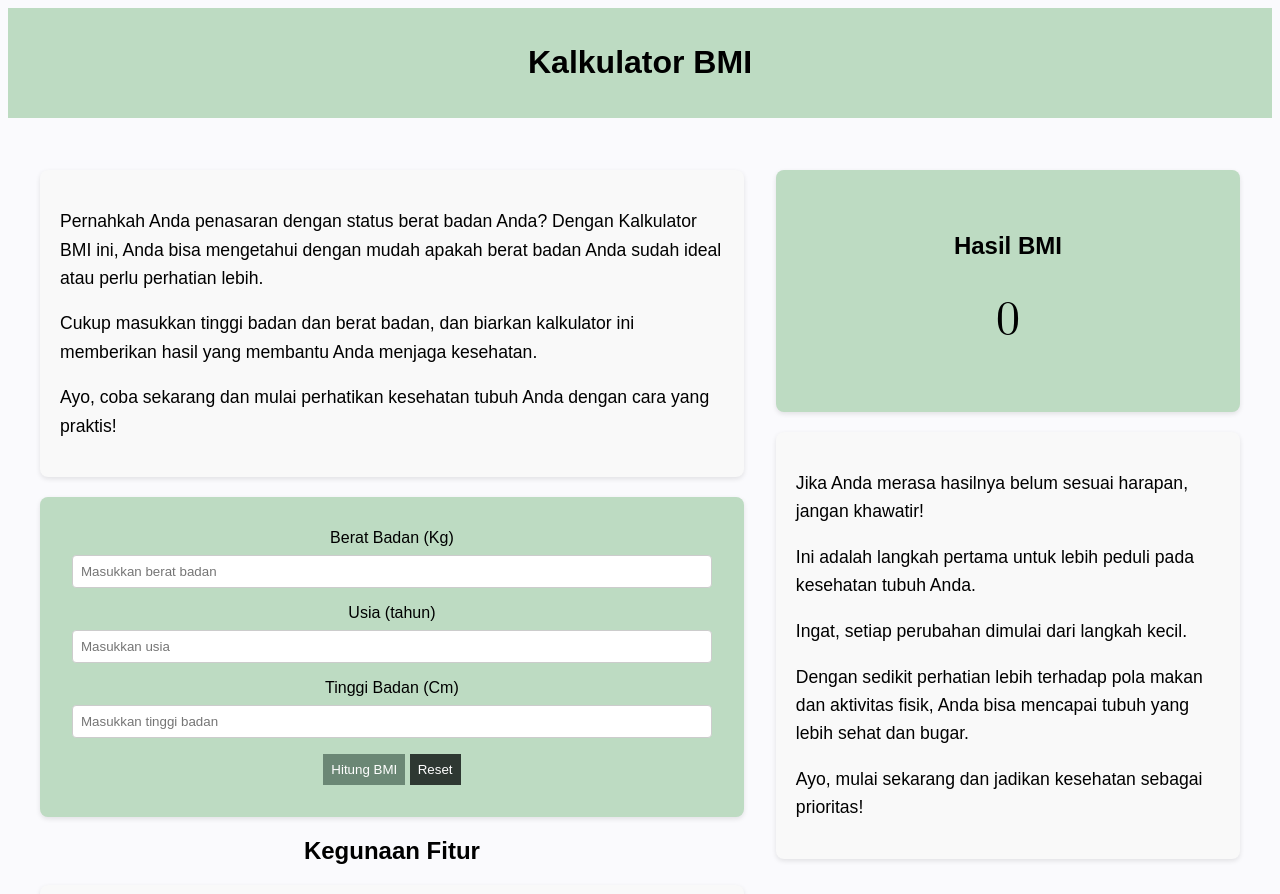
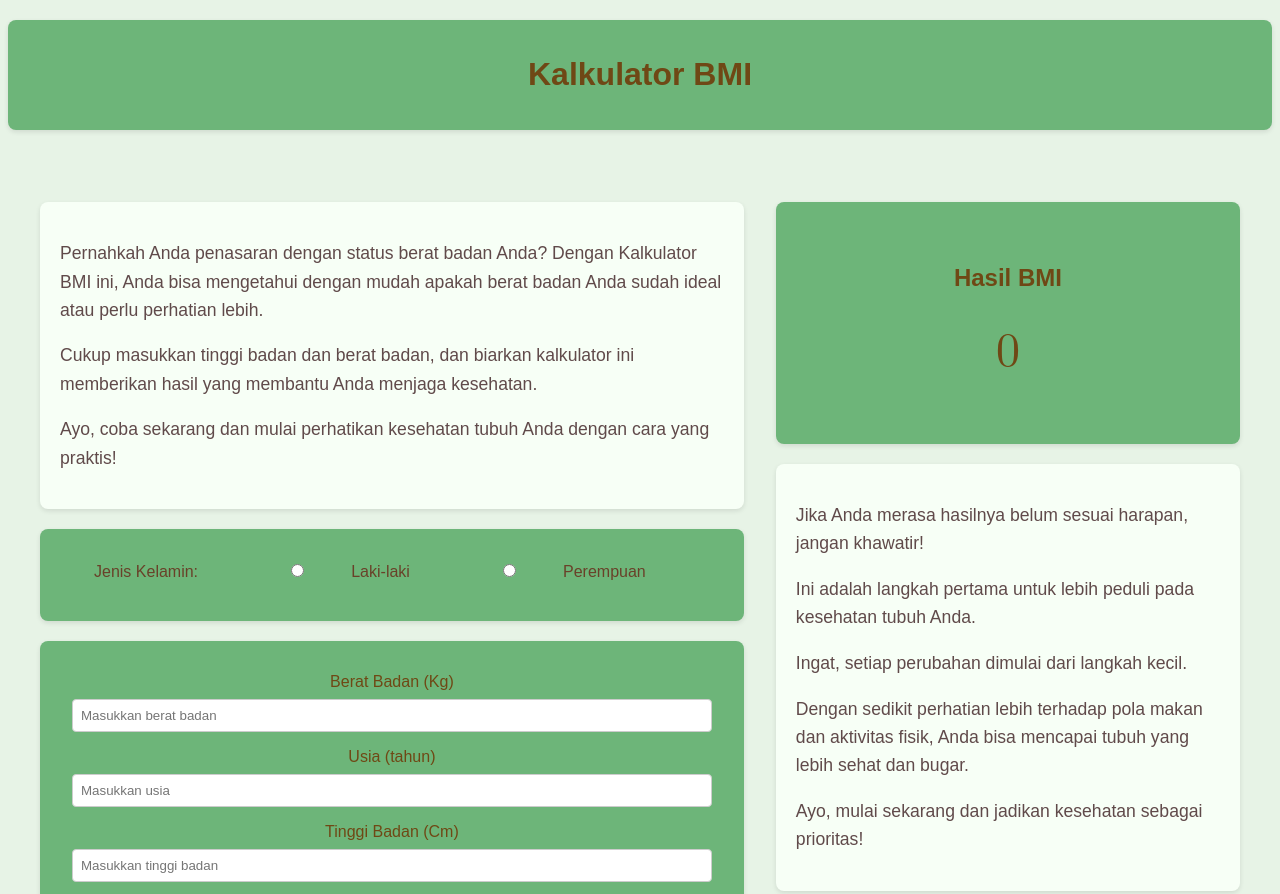
Before and after one commit to revou-fundamental-course/20-jan-25-Waliyal, a plain HTML site: page index.html in a window 1280 px wide. Shown: the top 894 px of the page. Drawn offline with Linux system fonts and the light colour scheme.

Commit message:
update terbaru

```diff
--- a/css/styles.css
+++ b/css/styles.css
@@ -1,6 +1,6 @@
 body{
     font-family: sans-serif;
-    background-color: #fafafd;
+    background-color: #e7f3e6;
 }
 main {
     display: flex;
@@ -11,7 +11,7 @@ main {
 display: flex;
 flex-direction: column;
 margin-bottom: 1rem;
-
+color: #6f4815;
 }
 label {
 margin-bottom: 0.5rem;
@@ -27,29 +27,45 @@ border-radius: 4px;
 }
 .c{
     text-align: center;
-    background-color: #bddbc2;
+    background-color: #6db579;
     padding: 10px;
+    color: #6f4815;
 }
 .d{
     text-align: center;
+    color: #604a4a;
+}
+.f{
+    display: flex;
+    align-items: baseline;
+    justify-content: space-around;
+    flex-direction: row;
+    color: #694129;
 }
 #result-bmi {
     font-size: xxx-large;
     font-family: math;
-
+    color: #6f4815;
 }
 .main-header {
     text-align: center;
     padding: 15px;
-    background-color: #bddbc2;
+    background-color: #6db579;
+    color: #6f4815;
+    margin: 20px 0; /* Ruang di luar elemen */
+    border-radius: 8px; /* Sudut yang membulat */
+    box-shadow: 0 2px 5px rgba(0, 0, 0, 0.1); /* Bayangan lembut */
 }
 footer{
     text-align: center;
     padding: 15px;
-    background-color: #bddbc2;
+    background-color: #6db579;
+    margin: 20px 0; /* Ruang di luar elemen */
+    border-radius: 8px; /* Sudut yang membulat */
+    box-shadow: 0 2px 5px rgba(0, 0, 0, 0.1); /* Bayangan lembut */
 }
 form {
-    background-color: #bddbc2;
+    background-color: #6db579;
     padding: 32px;
     margin: 20px 0; /* Ruang di luar elemen */
     border-radius: 8px; /* Sudut yang membulat */
@@ -68,16 +84,19 @@ button{
 }
 .bg-a{
     background-color: #6b8775;
+    border-radius: 4px;
 }
 .bg-b{
     background-color: #2e3832;
+    border-radius: 4px;
 }
 .introduction {
-    background-color: #f9f9f9; /* Warna latar belakang yang lembut */
+    background-color: #f7fff6;
     padding: 20px; /* Ruang di dalam elemen */
     margin: 20px 0; /* Ruang di luar elemen */
     border-radius: 8px; /* Sudut yang membulat */
     box-shadow: 0 2px 5px rgba(0, 0, 0, 0.1); /* Bayangan lembut */
     font-size: 1.1em; /* Ukuran font yang sedikit lebih besar */
     line-height: 1.6; /* Jarak antar baris yang lebih baik */
+    color: #604a4a;
 }
--- a/index.html
+++ b/index.html
@@ -4,7 +4,7 @@
 <head>
     <meta charset="UTF-8">
     <meta name="viewport" content="width=device-width, initial-scale=1.0">
-    <title>Document</title>
+    <title>Kalkulator BMI</title>
     <link rel="stylesheet" href="./css/styles.css">
     <script src="js/script.js"></script>
 
@@ -21,6 +21,15 @@
                 <p>Cukup masukkan tinggi badan dan berat badan, dan biarkan kalkulator ini memberikan hasil yang membantu Anda menjaga kesehatan.</p>
                 <p>Ayo, coba sekarang dan mulai perhatikan kesehatan tubuh Anda dengan cara yang praktis!</p>
             </section>
+        <form>
+            <section class="f">
+                <label for="jenis_kelamin">Jenis Kelamin:</label><br>
+                <input type="radio" id="laki" name="jenis_kelamin" value="L" required>
+                <label for="laki">Laki-laki</label><br>
+                <input type="radio" id="perempuan" name="jenis_kelamin" value="P">
+                <label for="perempuan">Perempuan</label><br>
+            </section>
+        </form>
         <form>
             <div class="form-group">
                 <label for="Input-berat-badan">Berat Badan (Kg)</label>
@@ -60,8 +69,8 @@
                     <h2>Hasil BMI</h2>
                 </header>
                 <div>
-                    <span id="result-bmi">0</span>
-                    <p id="status-description" style="display: flex; flex-direction: column;"></p> <!-- Tempat untuk keterangan status -->
+                    <span id="result-bmi" style="color: #6f4815;">0</span>
+                    <p id="status-description" style="display: flex; flex-direction: column; color: #6f4815;""></p> <!-- Tempat untuk keterangan status -->
                 </div>
             </form>
             <article>
@@ -76,7 +85,7 @@
         </section>
     </main>
     <footer>
-        <span>Made By Waliyalhuzan@2025</span>
+        <span style="color: #463333;">©Copyright 2025 By Waliyalhuzan. All Rights Reserved.</span>
     </footer>
 <body>
 
```
